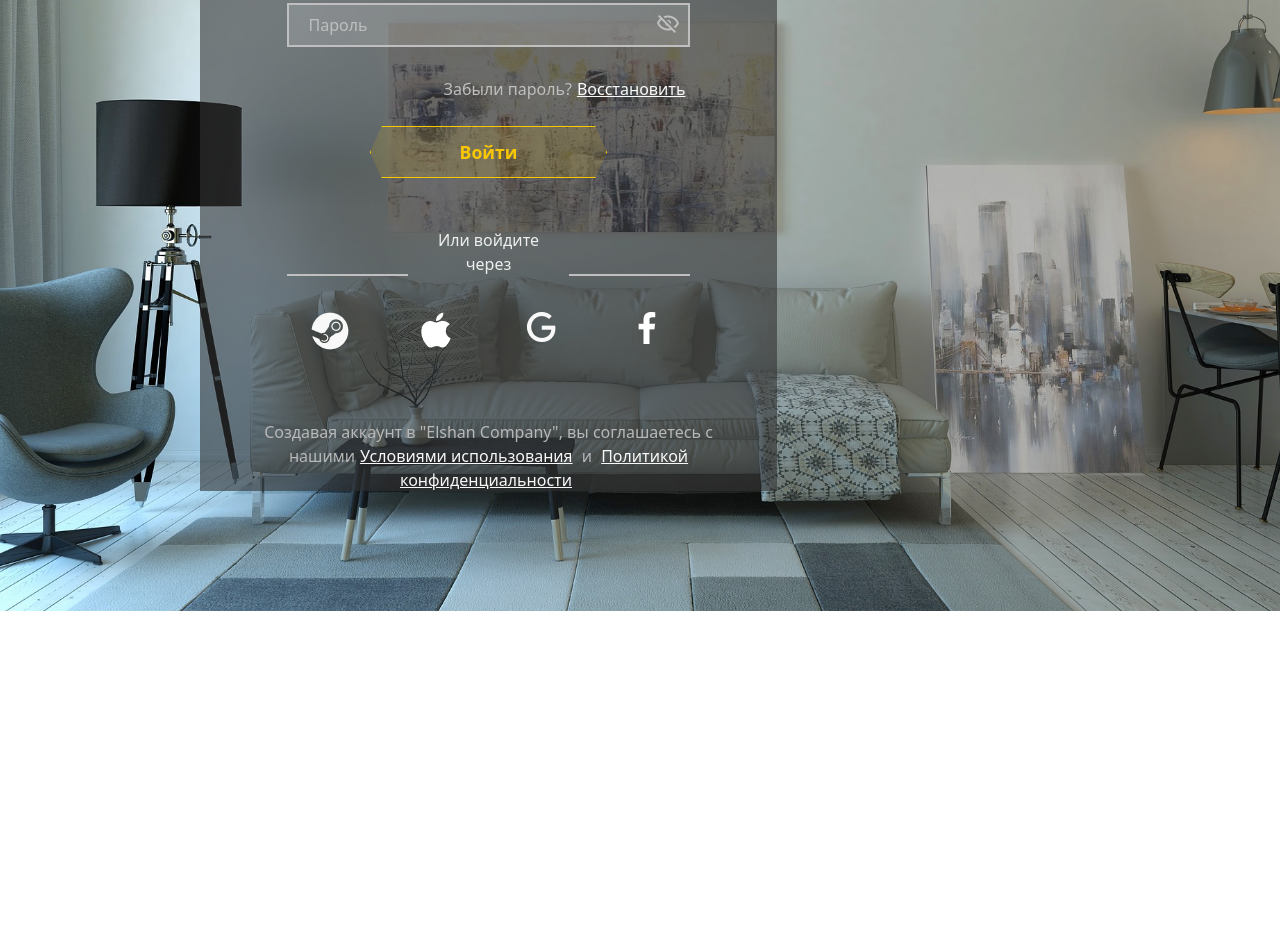
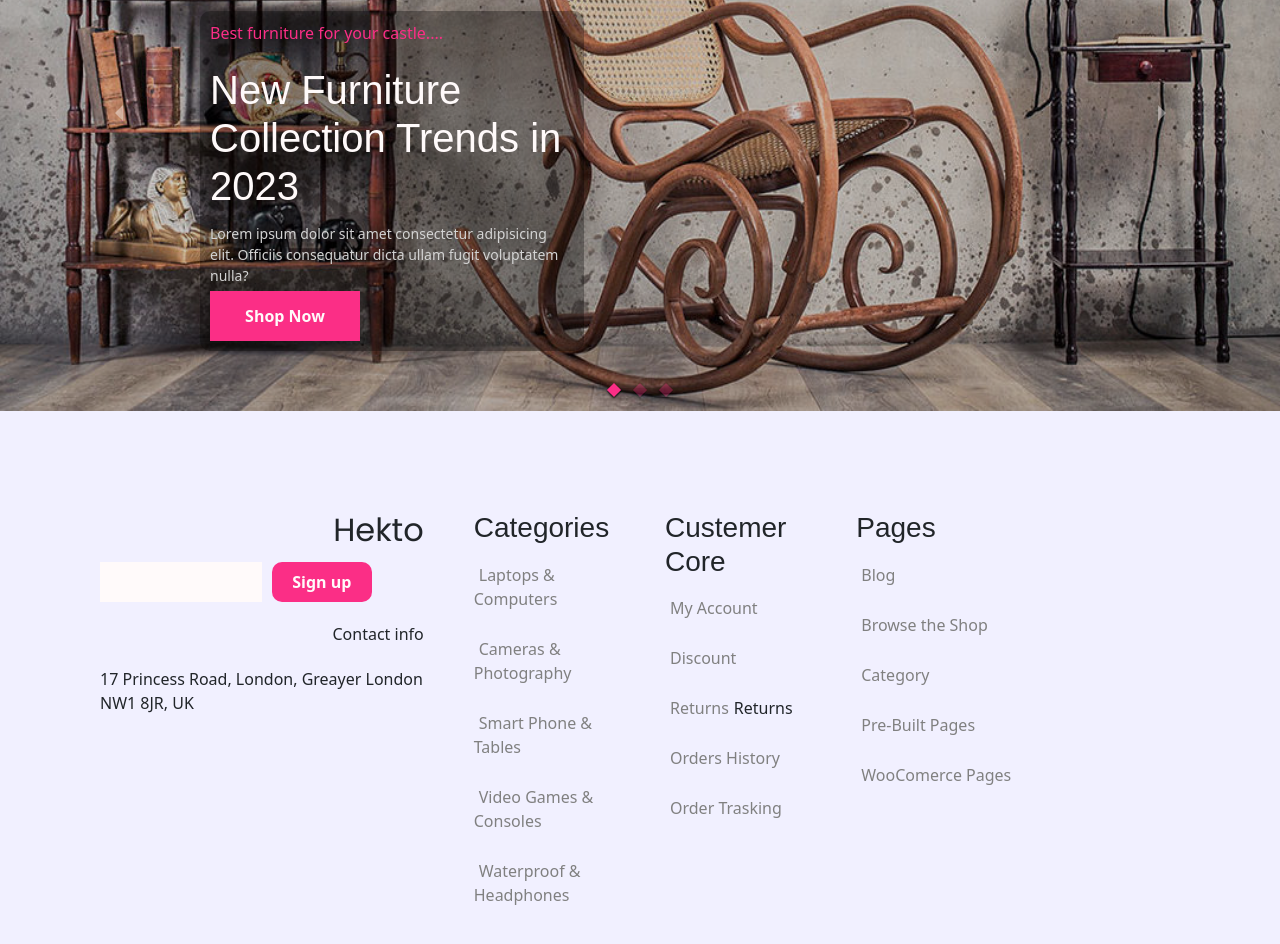
Before and after one commit to Elhsan/Fullstack_project1, a React (Create React App) app in the folder frontend/: page / in a window 1280 px wide. Shown: the part 320-1264 px from the top of the page. Before the commit the page ends 931 px from the top, so only its background shows below. Built offline with nearby package versions, Linux system fonts and the light colour scheme.

Commit message:
Carousel & Footer

```diff
--- a/frontend/package.json
+++ b/frontend/package.json
@@ -11,6 +11,7 @@
     "react": "^18.2.0",
     "react-bootstrap": "^2.9.1",
     "react-dom": "^18.2.0",
+    "react-responsive-carousel": "^3.2.23",
     "react-router-dom": "^6.18.0",
     "react-scripts": "5.0.1",
     "sass": "^1.69.5",
--- a/frontend/src/components/AllComponents.jsx
+++ b/frontend/src/components/AllComponents.jsx
@@ -2,14 +2,16 @@ import { Routes, Route, useLocation } from 'react-router-dom'
 import NoPage from './NoPage'
 import Auth from '../components/Authentication'
 import Navigation from '../components/Navigation'
+import Home from '../components/Home'
 
 export default function AllComponents() {
   const location = useLocation()
   return (
     <Routes location={location} key={location.pathname}>
       <Route path="/" element={<Navigation />} >
-        <Route index element={<Auth />} />
+        <Route index element={<Home />} />
         <Route path="*" element={<NoPage />} />
+        <Route path="/auth" element={<Auth />} />
       </Route>
     </Routes>
   )
--- /dev/null
+++ b/frontend/src/components/Carousel/index.jsx
@@ -0,0 +1,55 @@
+import "react-responsive-carousel/lib/styles/carousel.min.css";
+import { Carousel } from 'react-responsive-carousel';
+import Crater from "../../assets/imgs/furniture/crater.jpg"
+import Sofa from "../../assets/imgs/furniture/sofa.jpg"
+import Table from "../../assets/imgs/furniture/table.jpg"
+import "./style.scss"
+
+
+export default function MyCarousel(props) {
+    // https://www.npmjs.com/package/react-responsive-carousel
+
+
+    const width = props.width || "60%"
+    const radius = props.radius || "0"
+
+    const imgHeight = props.imgHeight || "200px"
+
+    const style = {
+        width,
+        margin: "0 auto",
+        borderRadius: radius
+    }
+
+    return (
+        <div id="carousel-wrapper-id" className="carousel-wrapper" style={style}>
+            <div className="trends-info">
+                <p>Best furniture for your castle....</p>
+
+                <h1>New Furniture Collection Trends in 2023</h1>
+
+                <small className="muted">
+                    {/* lorem 15 */}
+                    Lorem ipsum dolor sit amet consectetur adipisicing elit. Officiis consequatur dicta ullam fugit voluptatem nulla?
+                </small>
+
+                <button id="buy-now-btn" className="danger-btn"
+                    style={{'width': '150px', 'height':'50px'}}
+                >
+                    Shop Now
+                </button>
+            </div>
+            <Carousel dynamicHeight={true} showThumbs={false} infiniteLoop={true}>
+                <div>
+                    <img src={Crater} alt="Crater" height={imgHeight}/>
+                </div>
+                <div>
+                    <img src={Sofa} alt="Sofa" height={imgHeight}/>
+                </div>
+                <div>
+                    <img src={Table} alt="Table" height={imgHeight}/>
+                </div>
+            </Carousel>
+        </div>
+    )
+}
--- /dev/null
+++ b/frontend/src/components/Carousel/style.scss
@@ -0,0 +1,43 @@
+@use "../../assets/Styles/_resets";
+@import "../../assets/Styles/_settings";
+
+#carousel-wrapper-id {
+    position: relative;
+    z-index: 0;
+
+    .trends-info {
+        width: 30%;
+        display: flex;
+        flex-direction: column;
+        gap: 5px;
+        background-color: rgb(0, 0, 0, 0.3);
+        color: snow;
+
+        position: absolute;
+        z-index: 1;
+        top: 200px;
+        left: 200px;
+        padding: 10px;
+        border-radius: 10px;
+
+        p {
+            color: $danger;
+        }
+        .muted {
+            color: lightgray;
+        }
+    }
+
+    img {
+        width: 100%;
+        filter: brightness(0.8);
+    }
+
+    .dot {
+        background-color: $danger;
+        width: 10px;
+        height: 10px;
+        border-radius: 0;
+        transform: rotate(45deg);
+    }
+}
--- /dev/null
+++ b/frontend/src/components/Home/index.jsx
@@ -0,0 +1,16 @@
+import Carousel from '../Carousel'
+
+function  Home() {
+    return (
+        <main>
+            <Carousel
+                dynamicHeight={false}
+                width="100%"
+                autoPlay={true}
+                imgHeight="600px"
+            />
+        </main>
+    )
+}
+
+export default Home
--- /dev/null
+++ b/frontend/src/components/Navigation/footer/index.jsx
@@ -0,0 +1,49 @@
+import style from './style.scss';
+import { Link } from 'react-router-dom'
+
+export default function Footer() {
+    return (
+        <div className="footer-wrapper">
+            <div className="upper-footer">
+                <div className="contact-info">
+                    <h2>Hekto</h2>
+                    <div className="details">
+                        <input type="text" />
+                        <button className="danger-btn"
+                            style={{width: '100px', height: '40px'}}
+                        >
+                            Sign up
+                        </button>
+                    </div>
+                    <p>Contact info</p>
+                    <p>17 Princess Road, London, Greayer London NW1 8JR, UK</p>
+                </div>
+                <div className='categories'>
+                    <h3>Categories</h3>
+                    <p><Link to={'/#Laptops & Computers'}>Laptops & Computers</Link></p>
+                    <p><Link to={'/#Cameras & Photography'}>Cameras & Photography</Link></p>
+                    <p><Link to={'/#Smart Phone & Tables'}>Smart Phone & Tables</Link></p>
+                    <p><Link to={'/#Video Games & Consoles'}>Video Games & Consoles</Link></p>
+                    <p><Link to={'/#Waterproof & Headphones'}>Waterproof & Headphones</Link></p>
+                </div>
+                <div className='customer-core'>
+                    <h3>Custemer Core</h3>
+                    <p><Link to={'/#My Account'}>My Account</Link></p>
+                    <p><Link to={'/#Discount'}>Discount</Link></p>
+                    <p><Link to={'/#Returns'}>Returns</Link>Returns</p>
+                    <p><Link to={'/#Orders History'}>Orders History</Link></p>
+                    <p><Link to={'/#Order Trasking'}>Order Trasking</Link></p>
+                </div>
+                <div className='pages'>
+                    <h3>Pages</h3>
+                    <p><Link to={'/#Blog'}>Blog</Link></p>
+                    <p><Link to={'/#Browse the Shop'}>Browse the Shop</Link></p>
+                    <p><Link to={'/#Category'}>Category</Link></p>
+                    <p><Link to={'/#Pre-Built Pages'}>Pre-Built Pages</Link></p>
+                    <p><Link to={'/#WooComerce Pages'}>WooComerce Pages</Link></p>
+                </div>
+
+            </div>
+        </div>
+    )
+}
--- /dev/null
+++ b/frontend/src/components/Navigation/footer/style.scss
@@ -0,0 +1,59 @@
+@use '../../../assets/Styles/_resets';
+@import '../../../assets/Styles/_settings';
+
+.footer-wrapper {
+    background-color: $light-violet;
+    padding: 100px 0 100px 0;
+
+    .upper-footer {
+        display: grid;
+        grid-template-columns: 3fr 1fr 1fr 3fr;
+        gap: 50px;
+
+        h2 {
+            font-family: "poppins";
+        }
+        h3 {
+            font-size: 1rm;
+        }
+
+        div {
+            display: flex;
+            flex-direction: column;
+            gap: 10px;
+
+            a {
+                text-decoration: none;
+                color: gray;
+            }
+        }
+
+        .contact-info {
+            display: flex;
+            align-items: flex-end;
+            gap: 5px;
+            padding-left: 100px;
+
+            .details {
+                display: flex;
+                flex-direction: row;
+
+                input {
+                    width: 50%;
+                    height: 40px;
+                    border: none;
+                    background-color: snow;
+
+                    &::placeholder {
+                        color: gray;
+                    }
+                }
+                button {
+                    border-radius: 10px;
+                }
+            }
+        }
+
+    }
+
+}
--- a/frontend/src/components/Navigation/index.jsx
+++ b/frontend/src/components/Navigation/index.jsx
@@ -7,21 +7,22 @@ import profileVector from '../../assets/icons/profile-vector.png'
 import wishlistVector from '../../assets/icons/wishlist-vector.png'
 import cardVector from '../../assets/icons/card-vector.png'
 import searchVector from '../../assets/icons/search-vector.png'
-
+import Footer from './footer'
 
 export default function Navigation() {
     return (
+        <div>
             <header style={styles}>
                 <nav className='main-navbar'>
                     <div className="upper-nav">
                         <div className="upper-left-nav">
-                        <a href="mailto:elshanaliev2009@gmail.com">
+                            <a href="mailto:alisherxujanov163@gmail.com">
                                 <img src={emailVector} width="15" height="15" alt="" />
                             elshanaliev2009@gmail.com
                         </a>
                         <span>
                             <img src={phoneVector} width="15" height="15" alt="" />
-                            (+99893) 3351499
+                                (+99833) 4747477
                             </span>
                         </div>
                         <div className="upper-right-nav">
@@ -38,7 +39,7 @@ export default function Navigation() {
                                 </Link>
                             </span>
                             <span className='nav-link'>
-                            <Link to={"/#"}>
+                                <Link to={"/auth"}>
                                     Login
                                     <img src={profileVector} alt="Vector" width={15} height={15} />
                                 </Link>
@@ -59,7 +60,11 @@ export default function Navigation() {
 
                     <div className="bottom-nav">
                         <div className="bottom-nav-wrapper">
-                        <h3>Hekto</h3>
+                            <h3>
+                                <Link to={"/"}>
+                                    Hekto
+                                </Link>
+                            </h3>
                             <div className="bottom-nav-links">
                                 <span className='nav-link'>
                                     <Link to={"/#"}>
@@ -97,7 +102,11 @@ export default function Navigation() {
                         </div>
                     </div>
                 </nav>
+            </header>
             <Outlet />
-        </header>
+            <footer>
+                <Footer />
+            </footer>
+        </div>
     )
 }
--- a/frontend/src/components/Navigation/style.scss
+++ b/frontend/src/components/Navigation/style.scss
@@ -13,6 +13,9 @@
         .nav-link {
             display: inline-block;
             padding: 6px 12px;
+        }
+        .nav-link:hover {
+            background-color: rgb(0, 0, 0, 0.2);
         }
         .upper-left-nav img {
             margin: 0 15px;
@@ -36,8 +39,13 @@
             justify-content: space-evenly;
 
             h3 {
-                font-size: 2em;
-                font-family: Impact, Haettenschweiler, "Arial Narrow Bold", sans-serif;
+                a {
+                    font-family: Impact, Haettenschweiler, "Arial Narrow Bold", sans-serif;
+                    text-decoration: none;
+                    color: black;
+                    display: inline-block;
+                    padding: 20px 0;
+                }
             }
 
             .bottom-nav-links {
```
Also changed, not shown: 1 other file (tests, documents, lock files or other folders). Lines whose indentation alone changed are shown as unchanged.
